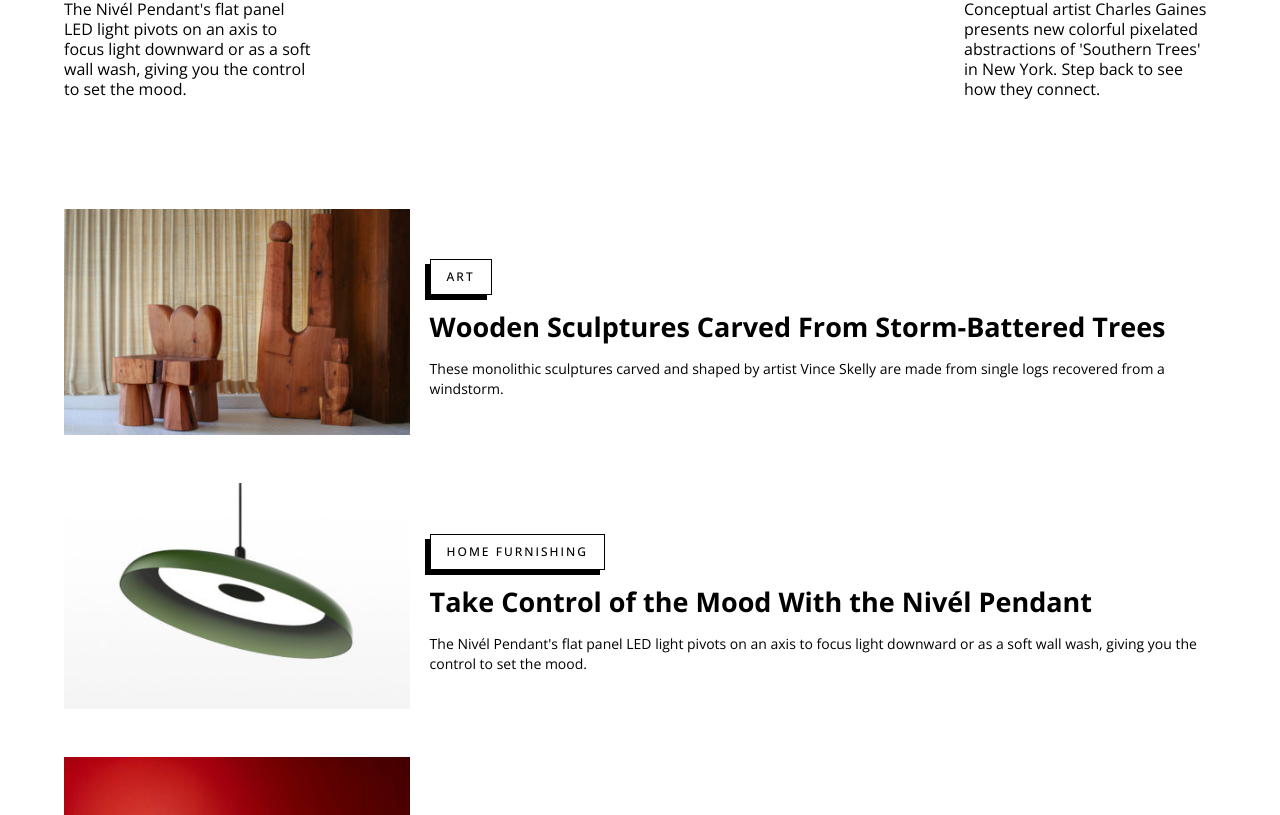
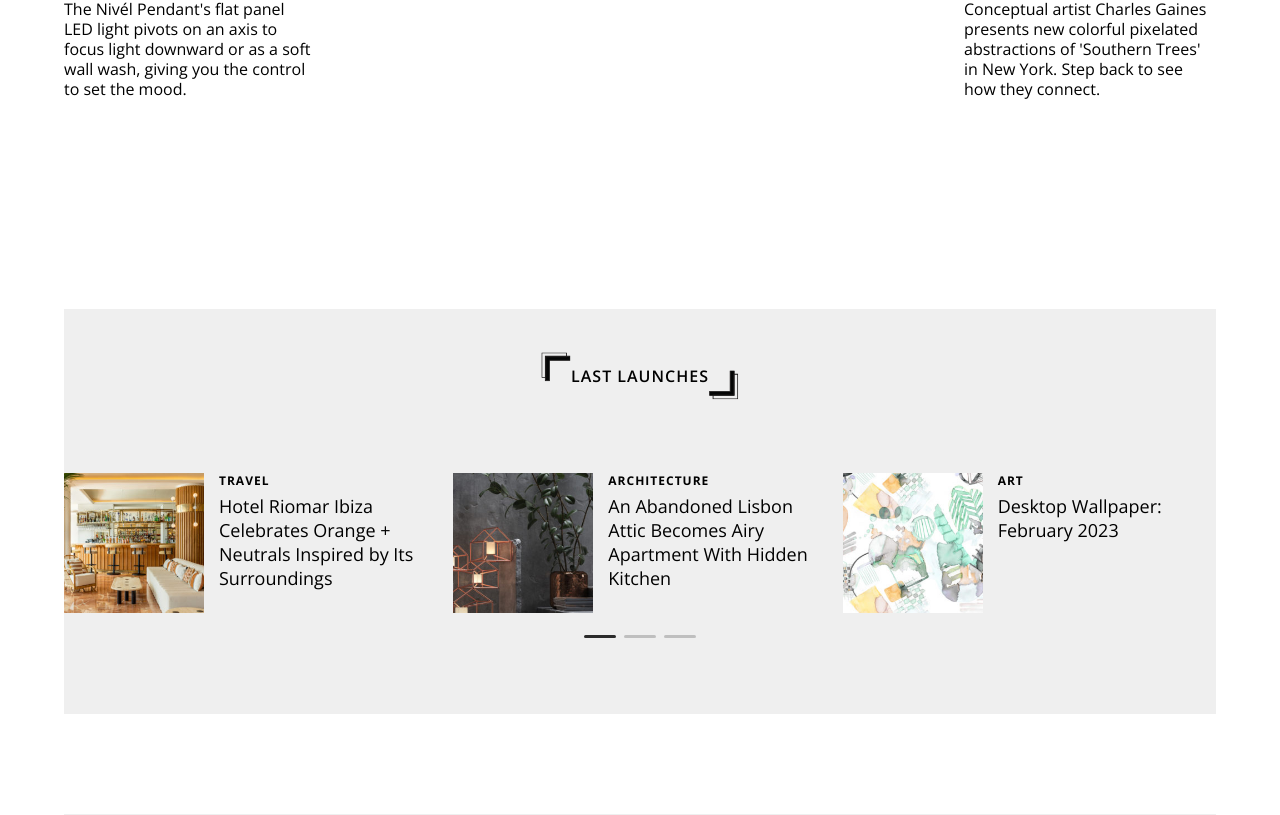
Before and after one commit to tetiana-kozak/design-blog, a React (Create React App) app: page / in a window 1280 px wide. Shown: the part 763-1578 px from the top of the page. Built offline with nearby package versions, Linux system fonts and the light colour scheme.

Commit message:
feat: send filtered array to MainArticles as props

```diff
--- a/src/components/Articles/MainArticles.tsx
+++ b/src/components/Articles/MainArticles.tsx
@@ -2,13 +2,21 @@ import { Grid } from '@mui/material'
 import MainArticle from './MainArticle'
 import articlesArray from 'utils/articlesArray'
 
-type Props = {}
-const MainArticles = (props: Props) => {
+type Props = {
+  categoryArray: {
+    title: string
+    description: string
+    category: string
+    image: string
+    id: number
+  }[]
+}
+const MainArticles = ({ categoryArray }: Props) => {
   return (
     <>
       <section className="main-articles">
         <Grid container spacing={6}>
-          {articlesArray.map(({ title, description, category, image, id }) => (
+          {categoryArray.map(({ title, description, category, image, id }) => (
             <Grid item xs={12} sm={12} md={12} key={id}>
               <MainArticle
                 title={title}
--- a/src/pages/Home/Home.tsx
+++ b/src/pages/Home/Home.tsx
@@ -15,13 +15,14 @@ const Home = (props: Props) => {
   const popularArray = articlesArray.filter(
     (article) => article.heading === 'popular'
   )
+  const regularArray = articlesArray.filter((article) => article.heading === '')
 
   console.log('featuredArray', featuredArray)
 
   return (
     <div className="home-page">
       <FeaturedArticles categoryArray={featuredArray} />
-      <MainArticles />
+      <MainArticles categoryArray={regularArray} />
       <SliderSection
         categoryArray={lastLaunchesArray}
         sectionTitle="Last Launches"
```
